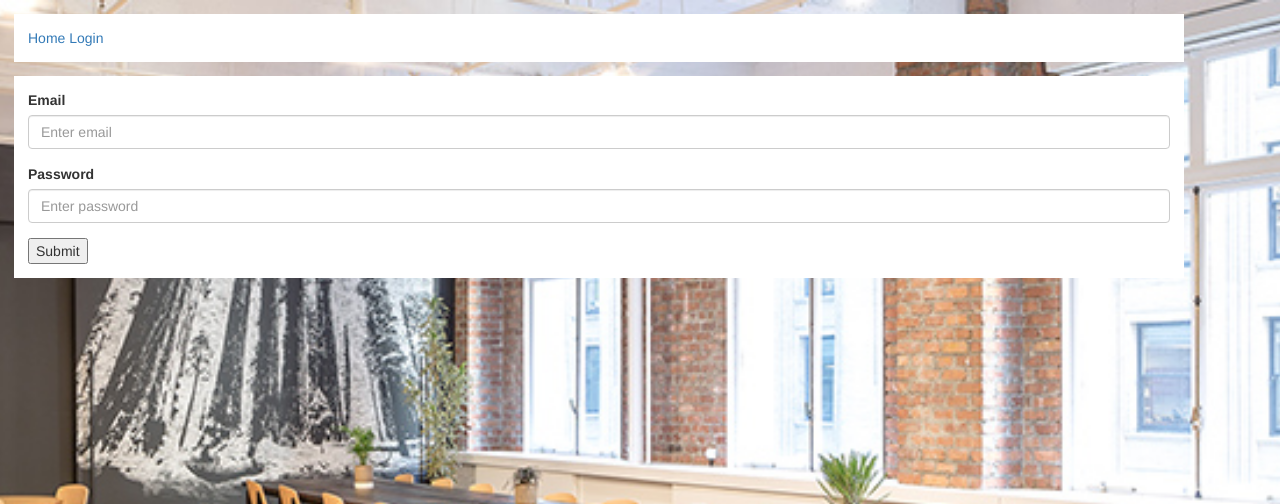
After one commit to WDI-SEA/django-school-tool, a Django app: page /login in a window 1280 px wide. The commit adds this page. Shown: the top 504 px of the page. Run offline with Django 3.2, Linux system fonts and the light colour scheme; some libraries are stand-ins or nearby versions.

Commit message:
finished building login route and form

```diff
--- a/schooltool/models.py
+++ b/schooltool/models.py
@@ -1 +1,2 @@
 from django.db import models
+from django.contrib.auth.models import User
--- a/schooltool/templates/schooltool/base.html
+++ b/schooltool/templates/schooltool/base.html
@@ -5,7 +5,7 @@
   <head>
     <meta charset="utf-8">
     <title>School Tool</title>
-    <link href="https://cdnjs.cloudflare.com/ajax/libs/twitter-bootstrap/3.3.7/css/bootstrap-theme.min.css" rel="stylesheet" crossorigin="anonymous">
+    <link href="https://maxcdn.bootstrapcdn.com/bootstrap/3.3.7/css/bootstrap.min.css" rel="stylesheet" integrity="sha384-BVYiiSIFeK1dGmJRAkycuHAHRg32OmUcww7on3RYdg4Va+PmSTsz/K68vbdEjh4u" crossorigin="anonymous">
     <link href="{% static 'schooltool/style.css' %}" rel="stylesheet">
   </head>
   <body>
@@ -15,6 +15,9 @@
           <nav>
             <a href="{% url 'index' %}">
               Home
+            </a>
+            <a href="{% url 'login' %}">
+              Login
             </a>
           </nav>
         </div>
--- /dev/null
+++ b/schooltool/templates/schooltool/login.html
@@ -0,0 +1,19 @@
+{% extends 'schooltool/base.html' %}
+{% block content %}
+
+
+
+<form>
+  <div class="form-group">
+    <label for="email">Email</label>
+    <input class="form-control" name="email" type="email" placeholder="Enter email" />
+  </div>
+  <div class="form-group">
+    <label for="password">Password</label>
+    <input class="form-control" name="password" type="password" placeholder="Enter password" />
+  </div>
+  <input type="submit" />
+</form>
+
+
+{% endblock %}
--- a/schooltool/urls.py
+++ b/schooltool/urls.py
@@ -3,6 +3,7 @@
 
 urlpatterns = [
     url(r'^$', views.index, name="index"),
+    url(r'^login$', views.login, name="login"),
     #url(r'^(?P<pk>[0-9]+)/$', views.DetailsView.as_view(), name="details"),
     #url(r'^(?P<pk>[0-9]+)/results/$', views.ResultsView.as_view(), name="results"),
     #url(r'^(?P<question_id>[0-9]+)/vote/$', views.vote, name="vote")
--- a/schooltool/views.py
+++ b/schooltool/views.py
@@ -1,6 +1,23 @@
 from django.shortcuts import render
+from django.contrib import auth
+from django.shortcuts import render, redirect
 
 # Create your views here.
 
 def index(request):
   return render(request, 'schooltool/index.html')
+
+def login(request):
+    context = {"Error": False}
+    if request.method == "GET":
+        return render(request, 'schooltool/login.html')
+    if request.method == "POST":
+        email = request.post["email"]
+        password = request.post["password"]
+        user = auth.authenticated(email=email, password=password)
+        if user is not None:
+            auth.login(request, user)
+            return redirect('index')
+        else:
+            context = {"Error": "User not authenticated"}
+            return redirect('login')
```
